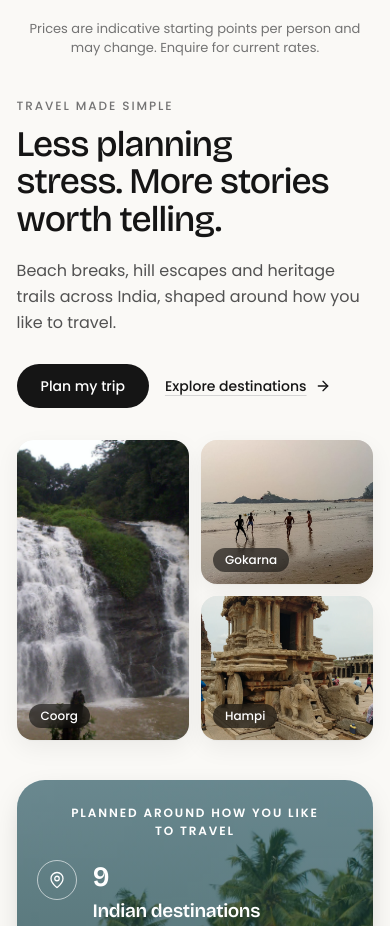
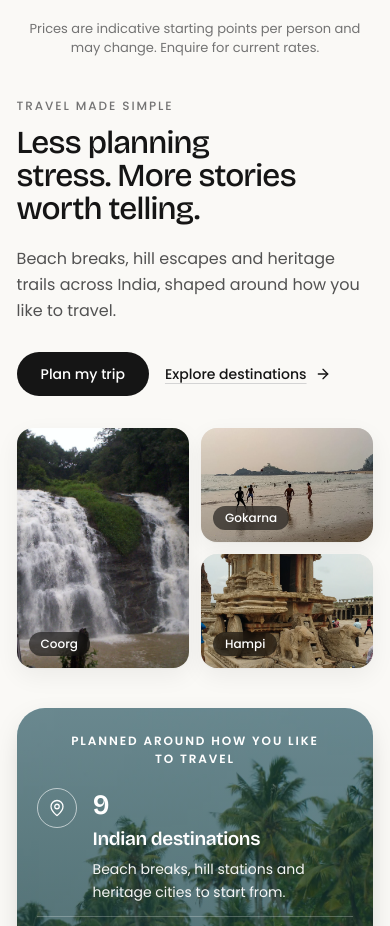
Before and after one commit to hriksinha1/Trip, a React (Vite) app: page / in a window 390 px wide. Shown: the part 1753-2679 px from the top of the page. Built offline with nearby package versions, Linux system fonts and the light colour scheme.

Commit message:
Finish responsive polish in src/components/sections/BrandStatement.tsx

```diff
--- a/src/components/sections/BrandStatement.tsx
+++ b/src/components/sections/BrandStatement.tsx
@@ -23,7 +23,7 @@ export const BrandStatement: React.FC<BrandStatementProps> = ({ onPlanTripClick
           </span>
           <h2
             id="brand-statement-heading"
-            className="font-display text-[clamp(2.25rem,1.2rem+2.8vw,3.75rem)] font-medium tracking-tight text-[#151515] leading-[1.04] max-w-[15ch]"
+            className="font-display text-[clamp(2rem,1.2rem+2.8vw,3.75rem)] font-medium tracking-tight text-[#151515] leading-[1.04] max-w-[18ch]"
             style={{ textWrap: "balance" }}
           >
             Less planning stress. More stories worth telling.
@@ -41,7 +41,7 @@ export const BrandStatement: React.FC<BrandStatementProps> = ({ onPlanTripClick
           </div>
         </div>
 
-        <div className="grid h-[clamp(300px,32vw,460px)] min-w-0 grid-cols-2 grid-rows-[repeat(2,minmax(0,1fr))] gap-3">
+        <div className="grid h-[clamp(240px,32vw,420px)] min-w-0 grid-cols-2 grid-rows-[repeat(2,minmax(0,1fr))] gap-3">
           {collage.map((photo) => (
             <figure key={photo.id} className={`relative min-w-0 overflow-hidden rounded-[var(--radius-card)] bg-[#E8E6E0] shadow-soft ${photo.className}`}>
               <SmartImage imageId={photo.id} fill className="object-cover" />
```
